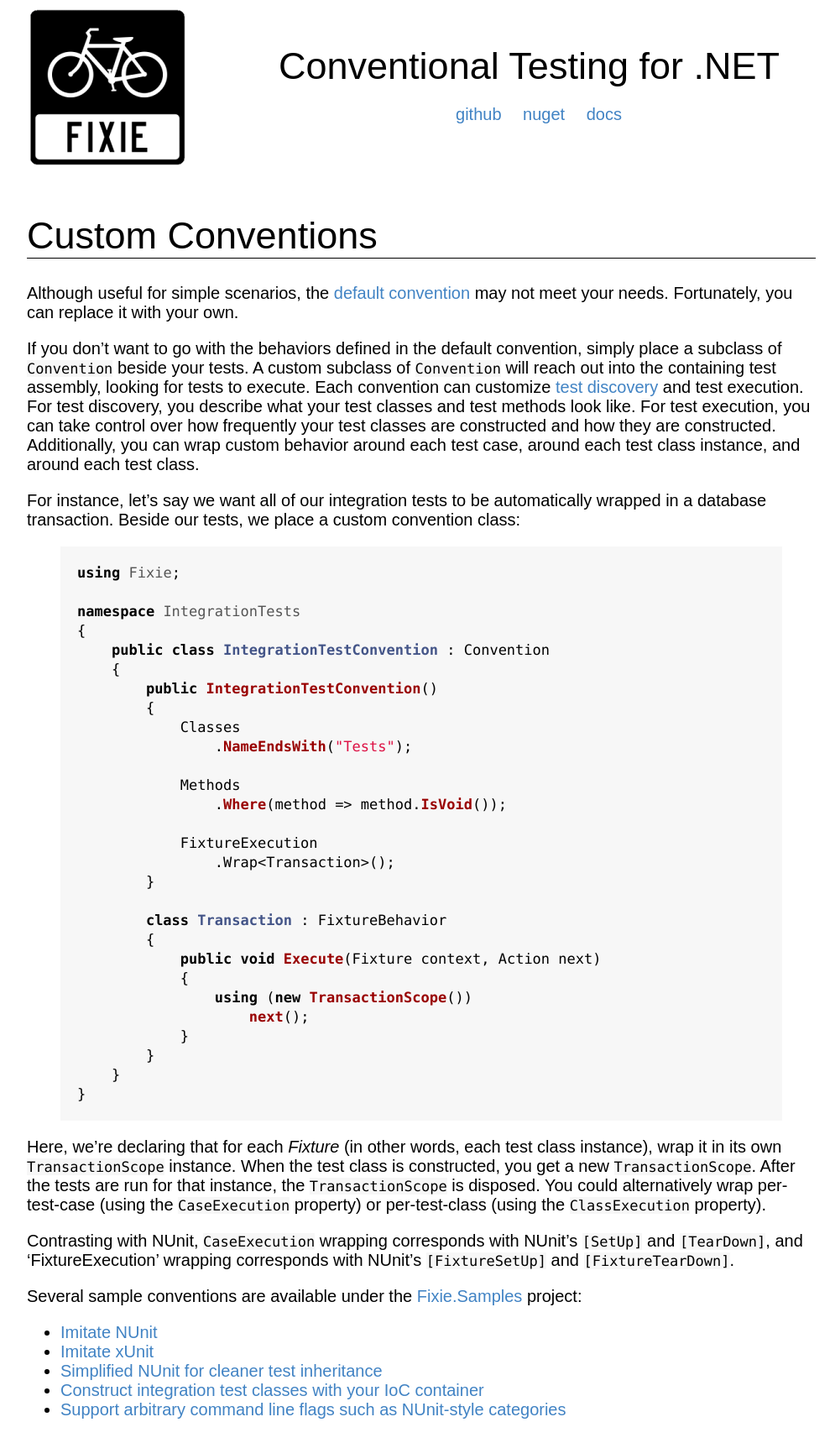
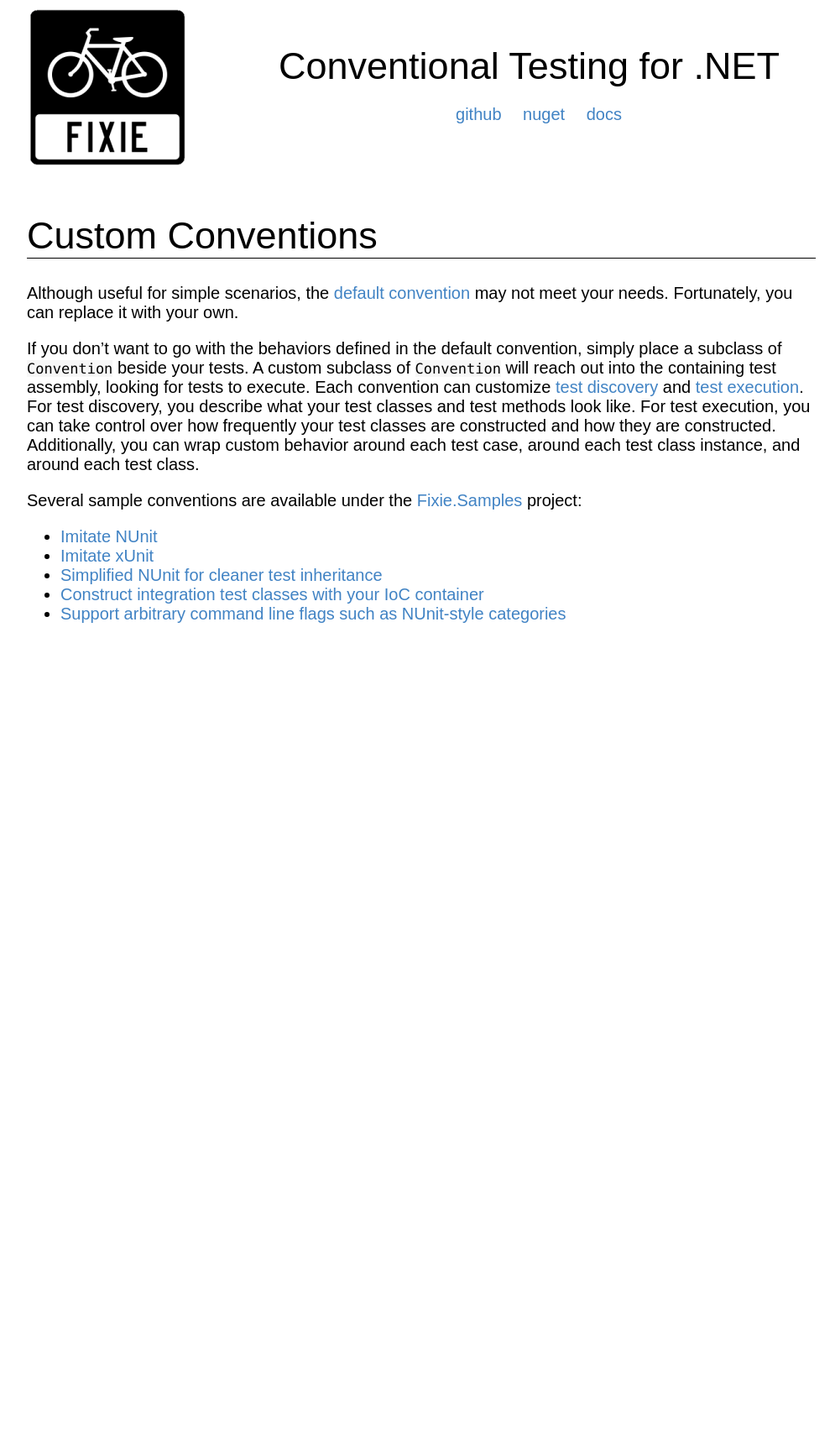
Before and after one commit to fixie/fixie.github.io, a Jekyll site: the page built from docs/custom-conventions.md, in a window 1280 px wide. Shown: the whole page at 84% size, without its empty margins (138-1133 px from the left). Built offline with Jekyll 4.4.1, drawn with Linux system fonts in a browser that asks for light colours; after the commit the page ends 900 px from its top, so only the background shows below that.

Commit message:
First pass at Test Execution page.

```diff
--- a/docs/custom-conventions.md
+++ b/docs/custom-conventions.md
@@ -6,44 +6,7 @@
 
 Although useful for simple scenarios, the [default convention](../default-convention) may not meet your needs. Fortunately, you can replace it with your own.
 
-If you don't want to go with the behaviors defined in the default convention, simply place a subclass of `Convention` beside your tests.  A custom subclass of `Convention` will reach out into the containing test assembly, looking for tests to execute.  Each convention can customize [test discovery](../test-discovery) and test execution.  For test discovery, you describe what your test classes and test methods look like.  For test execution, you can take control over how frequently your test classes are constructed and how they are constructed.  Additionally, you can wrap custom behavior around each test case, around each test class instance, and around each test class.
-
-For instance, let's say we want all of our integration tests to be automatically wrapped in a database transaction.  Beside our tests, we place a custom convention class:
-
-{% highlight csharp %}
-using Fixie;
-
-namespace IntegrationTests
-{
-    public class IntegrationTestConvention : Convention
-    {
-        public IntegrationTestConvention()
-        {
-            Classes
-                .NameEndsWith("Tests");
-
-            Methods
-                .Where(method => method.IsVoid());
-
-            FixtureExecution
-                .Wrap<Transaction>();
-        }
-
-        class Transaction : FixtureBehavior
-        {
-            public void Execute(Fixture context, Action next)
-            {
-                using (new TransactionScope())
-                    next();
-            }
-        }
-    }
-}
-{% endhighlight %}
-
-Here, we're declaring that for each *Fixture* (in other words, each test class instance), wrap it in its own `TransactionScope` instance.  When the test class is constructed, you get a new `TransactionScope`.  After the tests are run for that instance, the `TransactionScope` is disposed.  You could alternatively wrap per-test-case (using the `CaseExecution` property) or per-test-class (using the `ClassExecution` property).
-
-Contrasting with NUnit, `CaseExecution` wrapping corresponds with NUnit's `[SetUp]` and `[TearDown]`, and 'FixtureExecution' wrapping corresponds with NUnit's `[FixtureSetUp]` and `[FixtureTearDown]`.
+If you don't want to go with the behaviors defined in the default convention, simply place a subclass of `Convention` beside your tests.  A custom subclass of `Convention` will reach out into the containing test assembly, looking for tests to execute.  Each convention can customize [test discovery](../test-discovery) and [test execution](../test-execution).  For test discovery, you describe what your test classes and test methods look like.  For test execution, you can take control over how frequently your test classes are constructed and how they are constructed.  Additionally, you can wrap custom behavior around each test case, around each test class instance, and around each test class.
 
 Several sample conventions are available under the [Fixie.Samples](https://github.com/fixie/fixie/tree/master/src/Fixie.Samples) project:
 
```
Also changed, not shown: docs/index.md (+1 -0 lines), docs/test-execution.md (added, +44 -0 lines).
